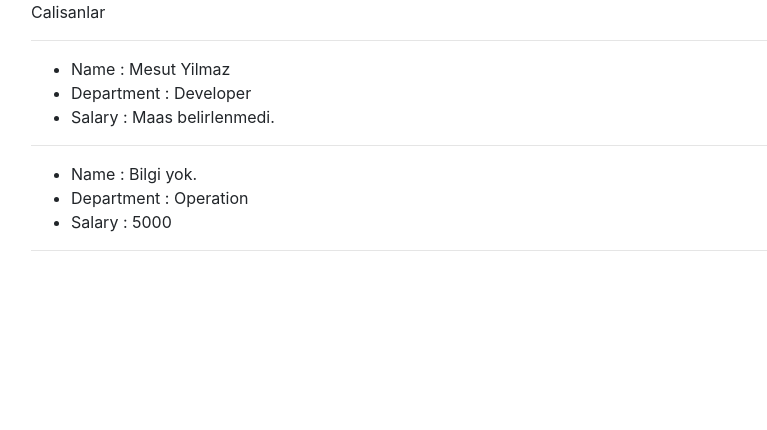
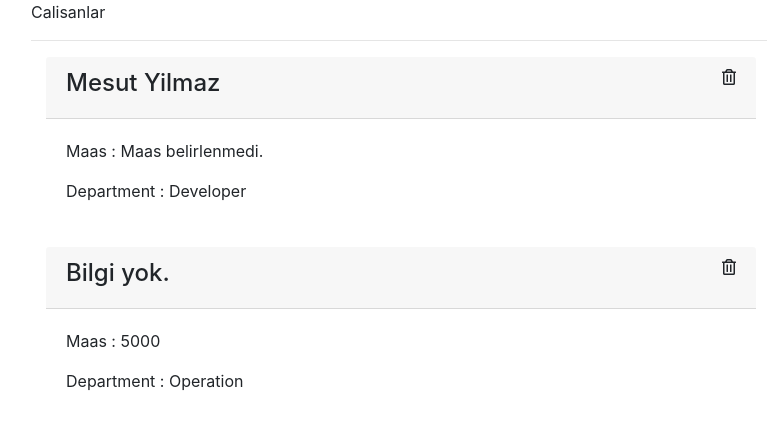
Before and after one commit to mesutyilmes/helloreact, a React (Create React App) app: page / in a window 1280 px wide. Shown: the top 430 px of the page, without its empty margins (54-821 px from the left). Built offline with nearby package versions, Linux system fonts and the light colour scheme.

Commit message:
user arayuz olusturma ve font awesome

```diff
--- a/public/index.html
+++ b/public/index.html
@@ -4,6 +4,7 @@
     <meta charset="utf-8" />
     <link rel="shortcut icon" href="%PUBLIC_URL%/favicon.ico" />
     <link rel="stylesheet" href="https://stackpath.bootstrapcdn.com/bootstrap/4.3.1/css/bootstrap.min.css" integrity="sha384-ggOyR0iXCbMQv3Xipma34MD+dH/1fQ784/j6cY/iJTQUOhcWr7x9JvoRxT2MZw1T" crossorigin="anonymous">
+    <link rel="stylesheet" href="https://use.fontawesome.com/releases/v5.8.1/css/all.css" integrity="sha384-50oBUHEmvpQ+1lW4y57PTFmhCaXp0ML5d60M1M7uH2+nqUivzIebhndOJK28anvf" crossorigin="anonymous">
     <meta
       name="viewport"
       content="width=device-width, initial-scale=1, shrink-to-fit=no"
--- a/src/components/User.js
+++ b/src/components/User.js
@@ -5,16 +5,19 @@ import PropTypes from 'prop-types'
  class User extends Component {
   render() {
     //Destructing
-    const {name} = this.props
+    const {name,department,salary} = this.props
     return (
-      <div>
-        <ul>
-            <li>Name : {name}</li>
-            <li>Department : {this.props.department}</li>
-            <li>Salary : {this.props.salary}</li>
-        </ul>
-        <hr/>
-      </div>
+        <div className="col-md-8 mb-4">
+            <div className="card-header d-flex justify-content-between">
+                <h4 className="d-inline">{name}</h4>
+                <i className="far fa-trash-alt" style={{cursor:"pointer"}}></i>
+            </div>
+            <div className="card-body">
+                <p className="card-text">Maas : {salary}</p>
+                <p className="card-text">Department : {department}</p>
+            </div>
+        </div>
+
     )
   }
 }
```
